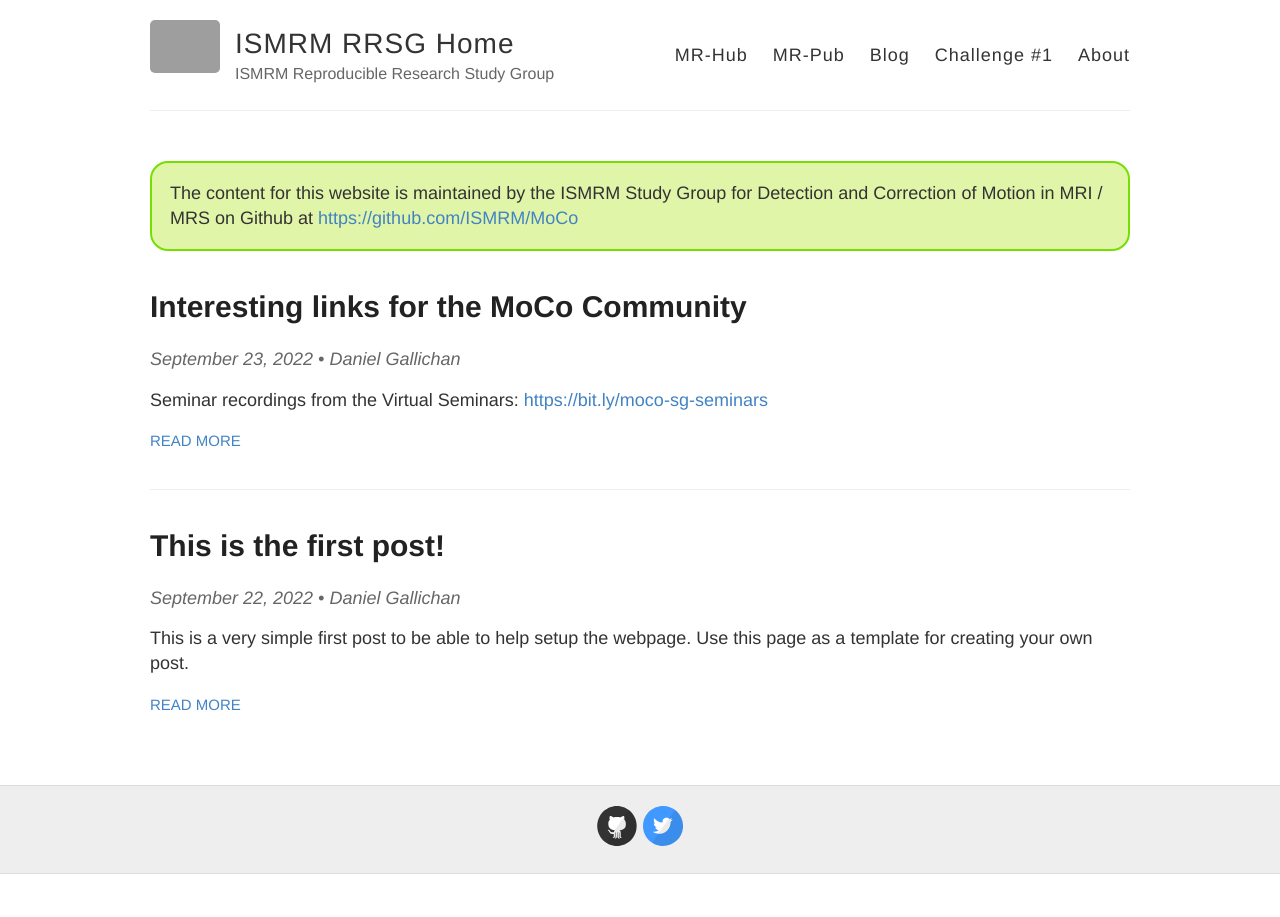
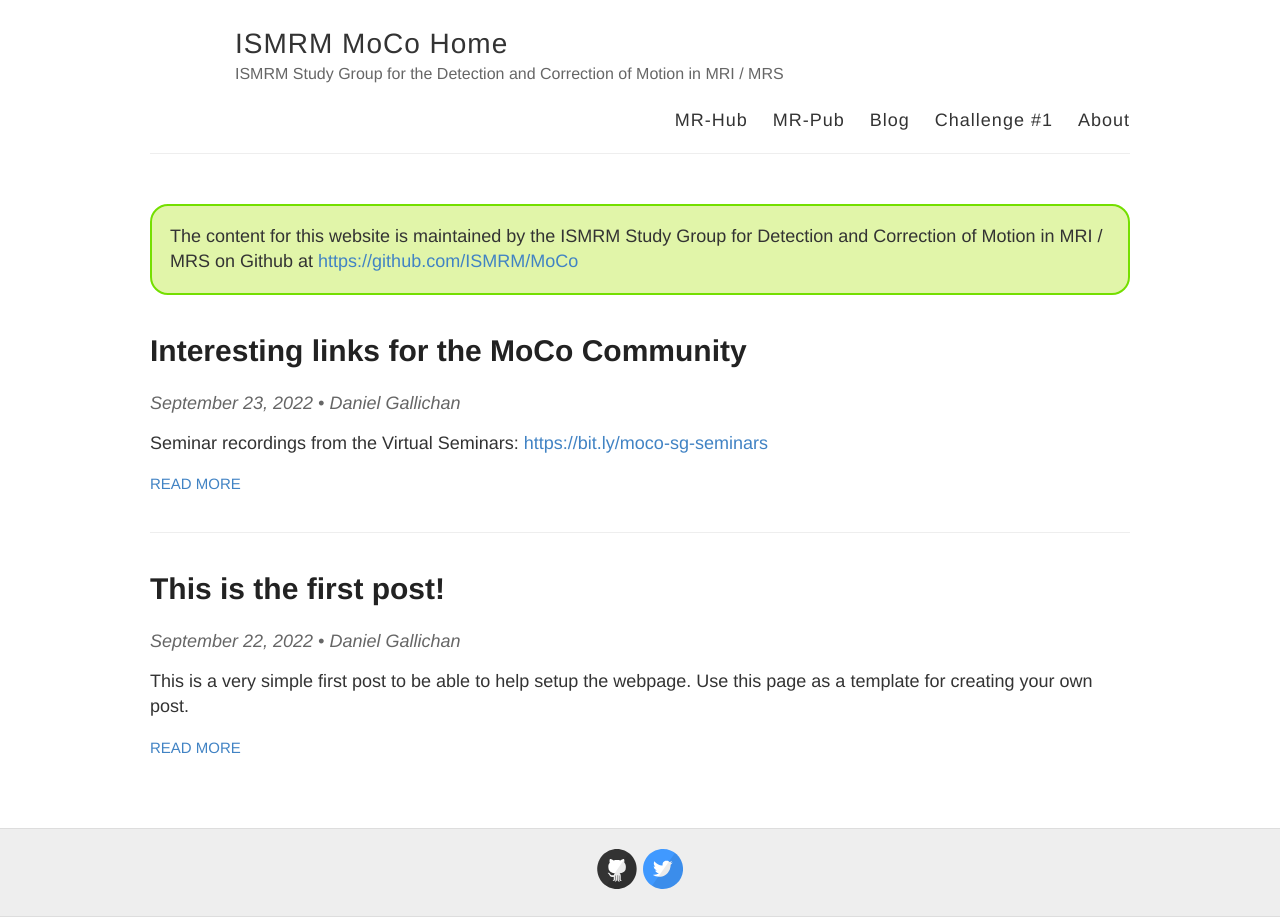
Before and after one commit to ISMRM/MoCo, a Jekyll site: the page built from index.html, in a window 1280 px wide. Built offline with Jekyll 4.4.1, drawn with Linux system fonts in a browser that asks for light colours; comment, search, counter and statistics services are not loaded; grey boxes are pictures that could not be loaded.

Commit message:
Update _config.yml

```diff
--- a/_config.yml
+++ b/_config.yml
@@ -3,13 +3,13 @@
 #
 
 # Name of your site (displayed in the header)
-name: ISMRM RRSG Home
+name: ISMRM MoCo Home
 
 # Short bio or description (displayed in the header)
-description: ISMRM Reproducible Research Study Group
+description: ISMRM Study Group for the Detection and Correction of Motion in MRI / MRS
 
 # URL of your avatar or profile pic (you could use your GitHub profile pic)
-avatar: https://raw.githubusercontent.com/ismrm/rrsg/master/images/RRSG.png
+avatar:
 
 #
 # Flags below are optional
@@ -21,7 +21,7 @@ footer-links:
   email:
   facebook:
   flickr:
-  github: ISMRM/rrsg
+  github: ISMRM/MoCo
   instagram:
   linkedin:
   pinterest:
@@ -47,7 +47,7 @@ url: http://ismrm.github.io
 # (http://yourusername.github.io/repository-name)
 # and NOT your User repository (http://yourusername.github.io)
 # then add in the baseurl here, like this: "/repository-name"
-baseurl: "/rrsg"
+baseurl: "/MoCo"
 
 #
 # !! You don't need to change any of the configuration flags below !!
```
